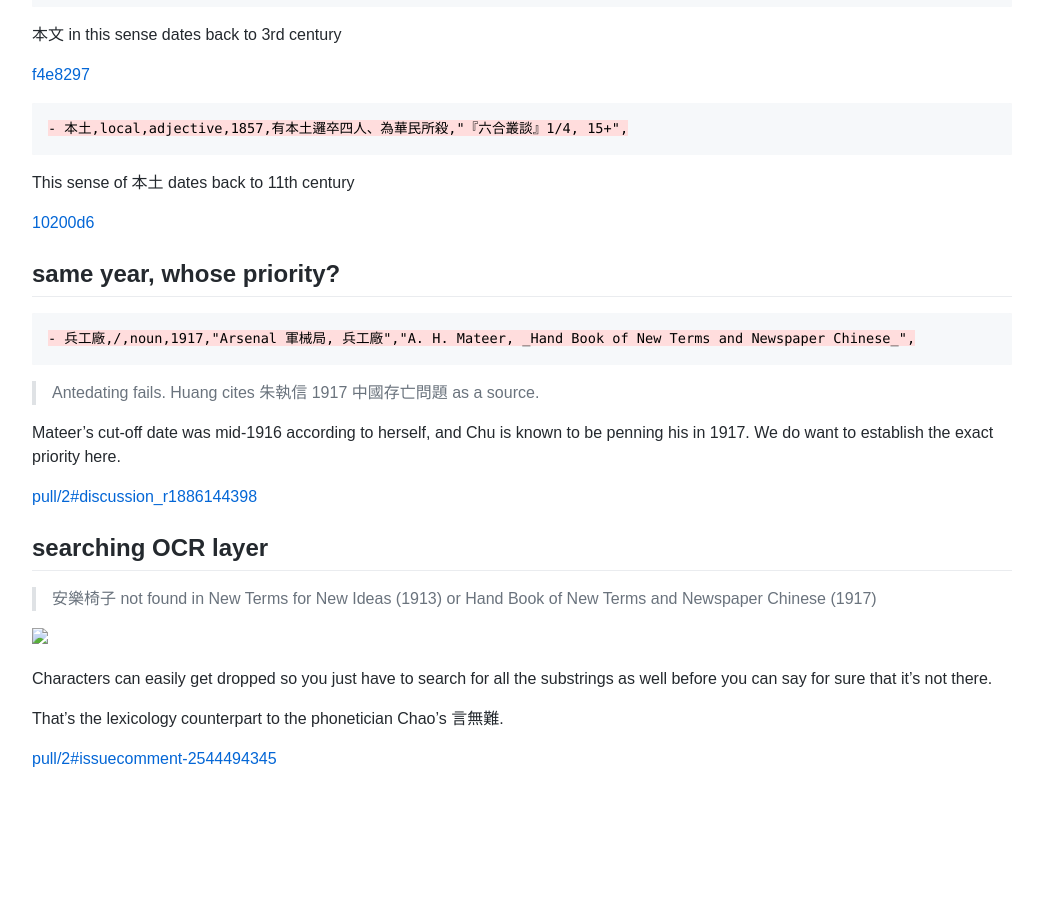
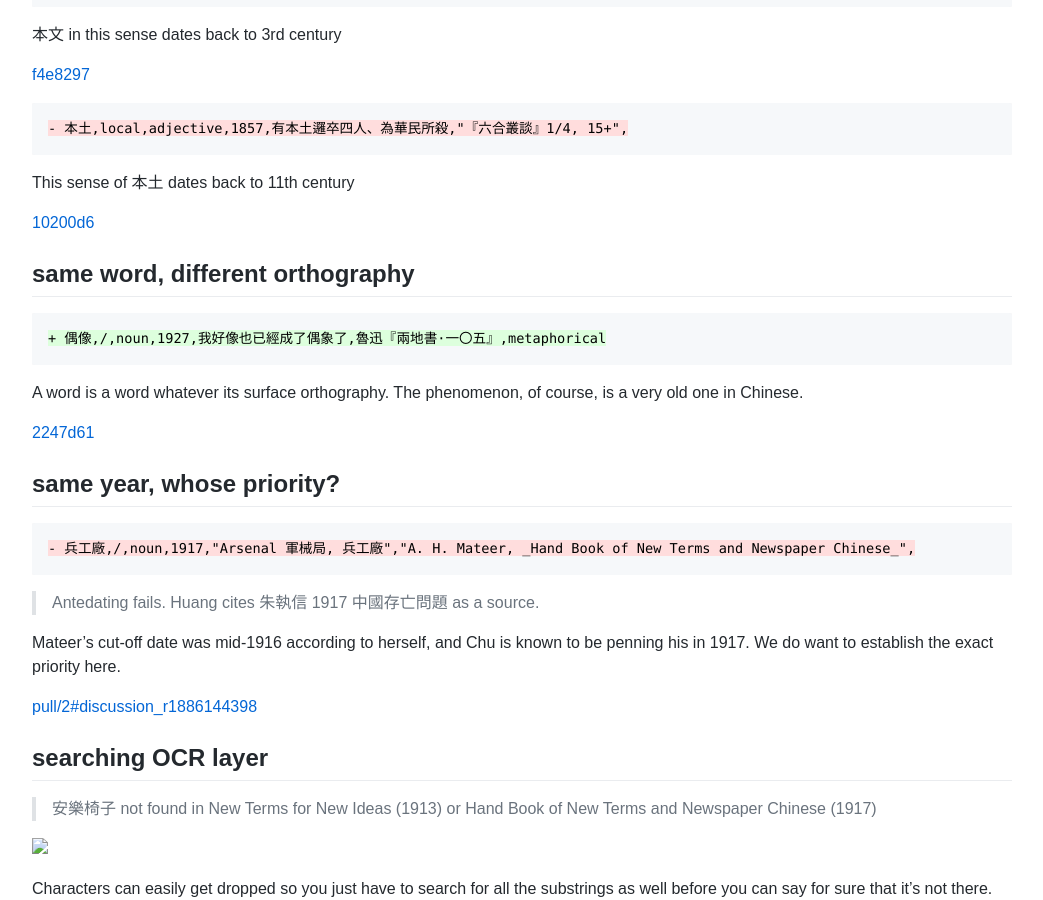
Before and after one commit to t18d/HuangSupplement, a Jekyll site: the page built from docs/pitfalls.md, in a window 1280 px wide and 900 px high, scrolled down 1000 px. Shown: the whole window, without its empty margins (118-1161 px from the left). Built offline with Jekyll 4.4.1, drawn with Linux system fonts in a browser that asks for light colours; before the commit the page ends 1819 px from its top, so only the background shows below that.

Commit message:
Update pitfalls.md

````diff
--- a/docs/pitfalls.md
+++ b/docs/pitfalls.md
@@ -55,6 +55,16 @@ This sense of 本土 dates back to 11th century
 
 [10200d6](https://github.com/t18d/HuangSupplement/commit/10200d667f8782e6f418bd58cd5d2e449b073a36)
 
+## same word, different orthography
+
+```diff
++ 偶像,/,noun,1927,我好像也已經成了偶象了,魯迅『兩地書·一〇五』,metaphorical
+```
+
+A word is a word whatever its surface orthography. The phenomenon, of course, is a very old one in Chinese.
+
+[2247d61](https://github.com/t18d/HuangSupplement/commit/2247d61a7a29015fe309c1d910501e839677ada1)
+
 ## same year, whose priority?
 
 ```diff
````
